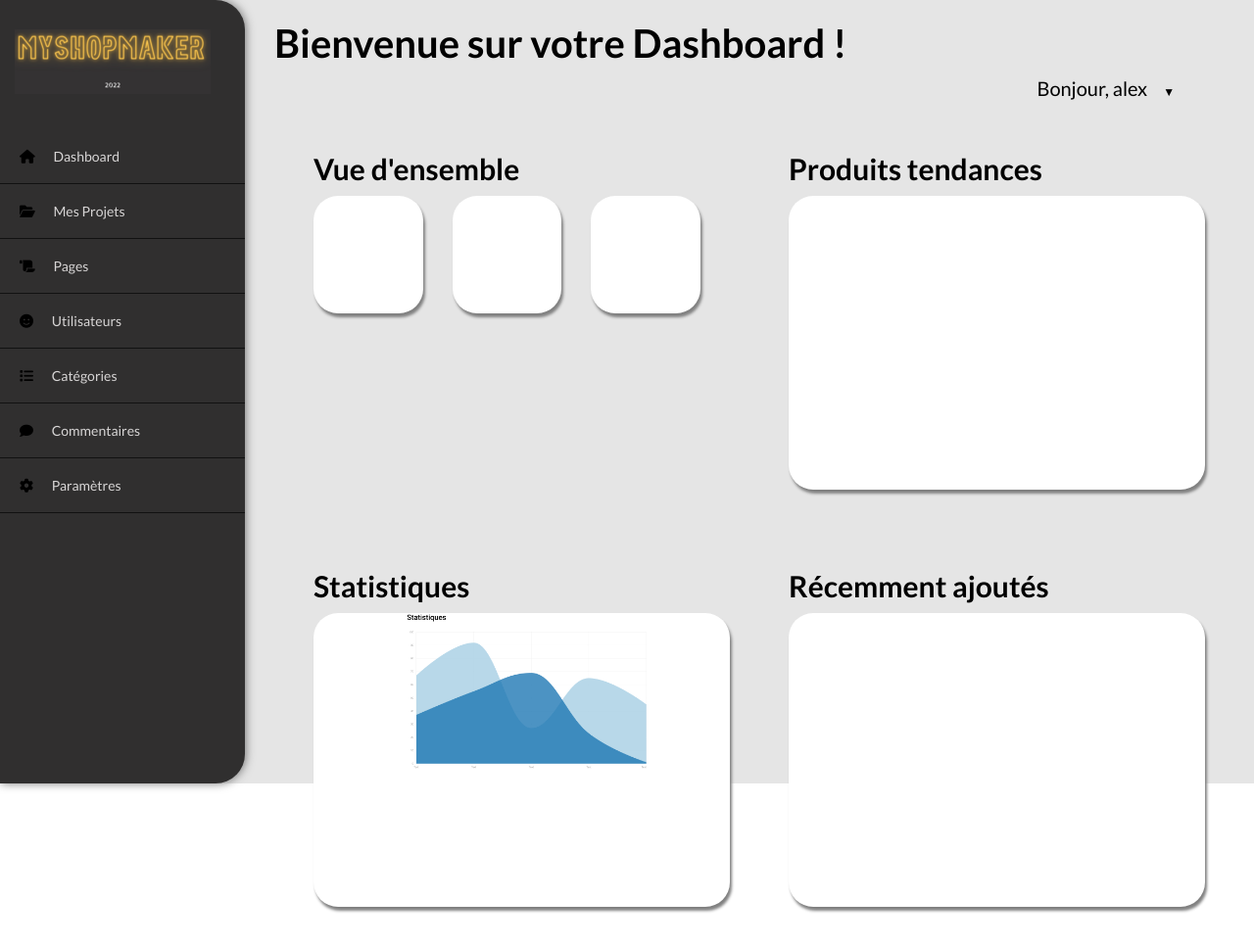
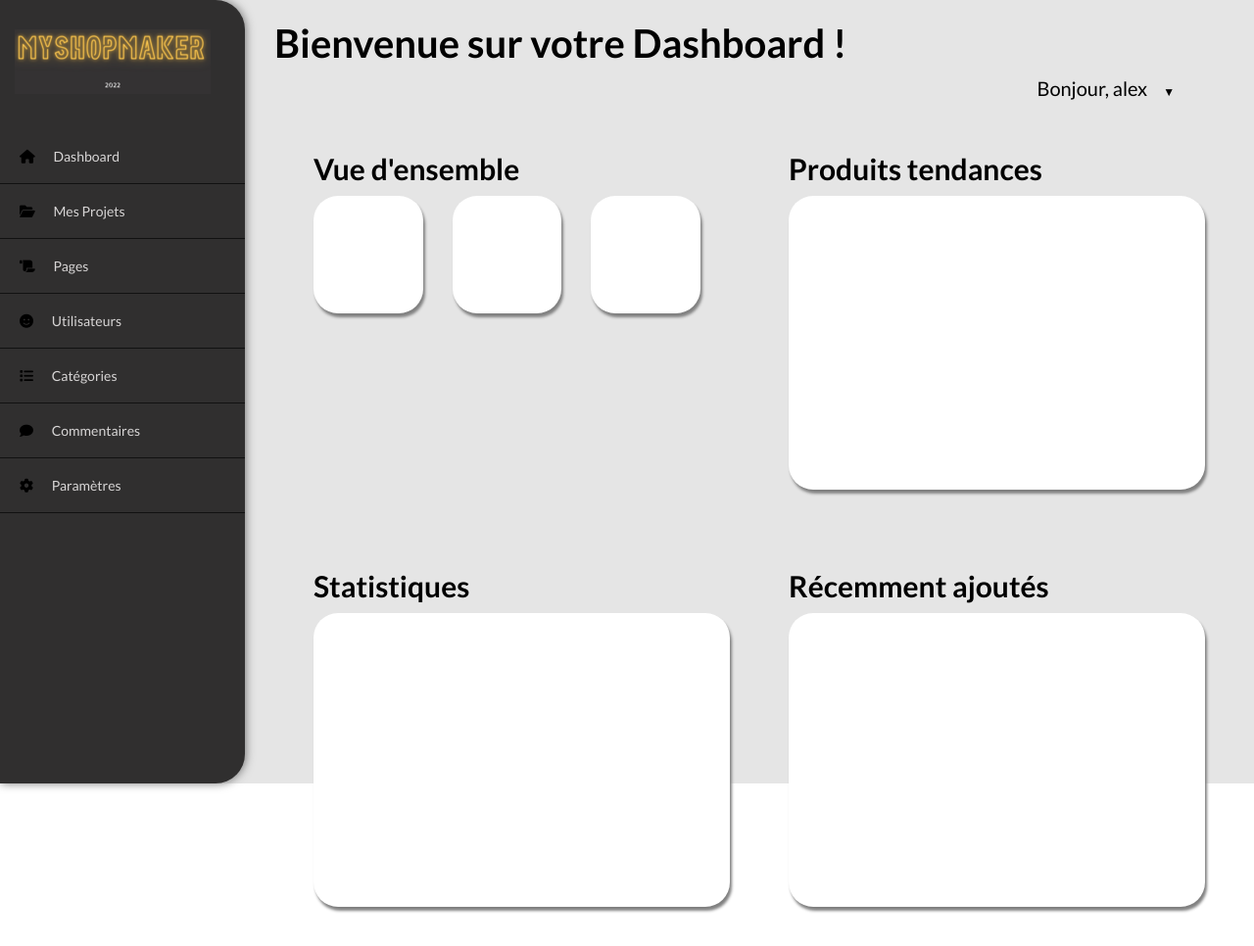
Before and after one commit to hugoassuncaorodrigues/projet_annuel_esgi, a PHP site: page /View/dashboard.view.php in a window 1280 px wide. Shown: the whole page at 98% size. Run offline with PHP 8.4, Linux system fonts and the light colour scheme.

Commit message:
finalisation dashboard

```diff
--- a/www/View/dashboard.view.php
+++ b/www/View/dashboard.view.php
@@ -91,7 +91,6 @@
 							<div class="conteneur3">
 								<div class="flex3">
 									<!--<canvas id="myChart" width='100%'></canvas>-->
-									<img  class="chart" width='60%' src="../dist/images/Stats.png" alt=""> </img>
 								</div>
 							</div>
 					</div>
--- a/www/dist/main.css
+++ b/www/dist/main.css
@@ -643,6 +643,10 @@ header .logo span {
   background-color: #E5E5E5;
 }
 
+.chart {
+  height: 300px;
+}
+
 /*Reset CSS*/
 
 #navConnexion {
```
